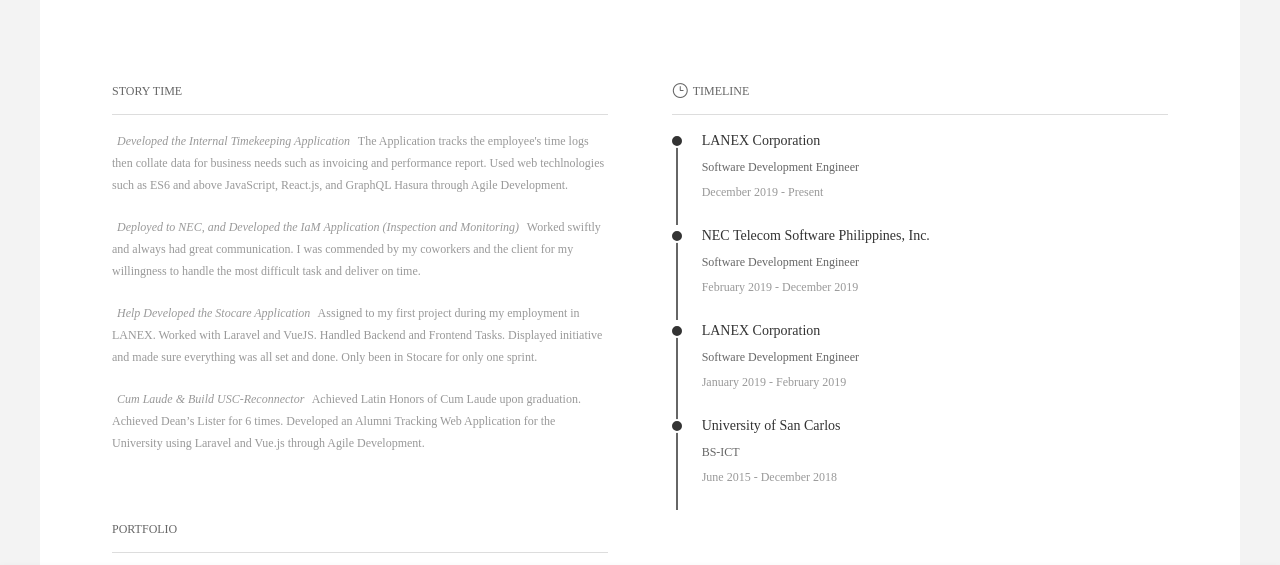
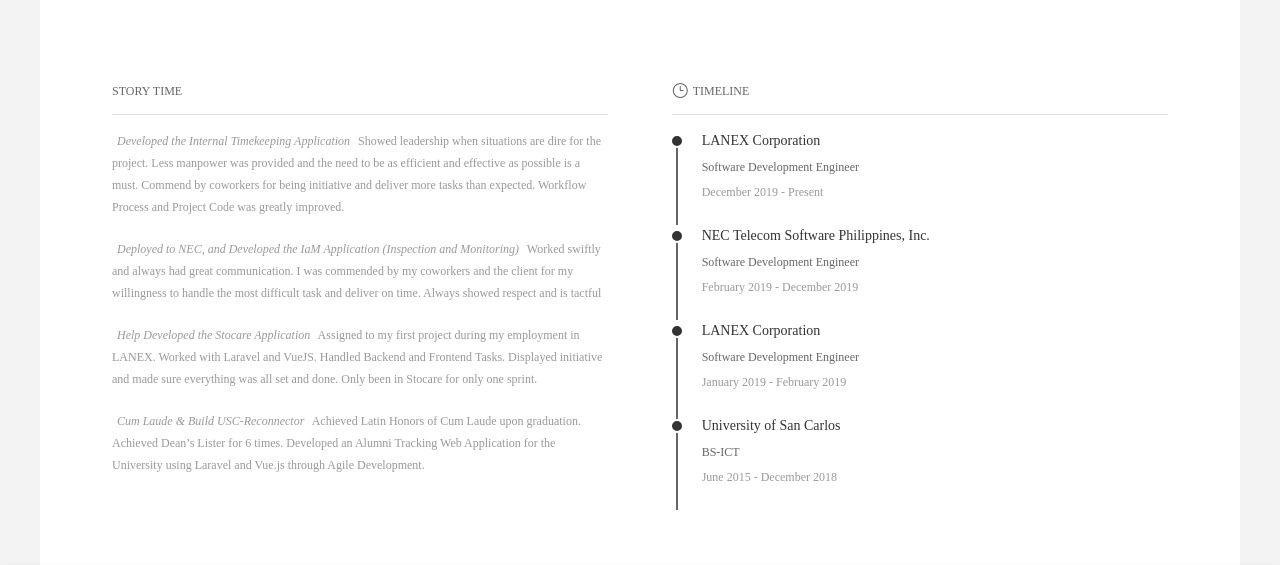
Before and after one commit to LecarreGavini/LecarreGavini.github.io, a plain HTML site: page index.html in a window 1280 px wide. Shown: the part 227-792 px from the top of the page. Drawn offline with Linux system fonts and the light colour scheme.

Commit message:
Updated Description

```diff
--- a/index.html
+++ b/index.html
@@ -58,16 +58,16 @@
 				<div class="info_area info_left info_content">
 					<h5>STORY TIME</h5>
 					<p class="desc s4">
-						<em class="count">Developed the Internal Timekeeping Application</em> The Application tracks the
-						employee's time logs then collate data for business needs such as invoicing and performance
-						report. Used web techlnologies such as ES6 and above JavaScript, React.js, and GraphQL Hasura
-						through Agile Development.
+						<em class="count">Developed the Internal Timekeeping Application</em> Showed leadership when situations are
+						dire for the project. Less manpower was provided and the need to be as efficient and effective as possible
+						is a must. Commend by coworkers for being initiative and deliver more tasks than expected. Workflow Process and
+						Project Code was greatly improved.
 					</p>
 					<p class="desc s3">
 						<em class="count">Deployed to NEC, and Developed the IaM Application (Inspection and
 							Monitoring)</em> Worked swiftly and always had great communication. I was commended by my
 						coworkers and the client for my willingness to handle the most difficult task and deliver on
-						time.
+						time. Always showed respect and is tactful
 					</p>
 					<p class="desc s2">
 						<em class="count">Help Developed the Stocare Application</em> Assigned to my first project
@@ -81,7 +81,7 @@
 						for the University using Laravel and Vue.js through Agile Development.
 					</p>
 
-					<h5 style="padding-top: 43px">PORTFOLIO</h5>
+					<h5 style="padding-top: 65px">PORTFOLIO</h5>
 					<ul>
 						<li class="clearfix">
 							<div class="con">
```
